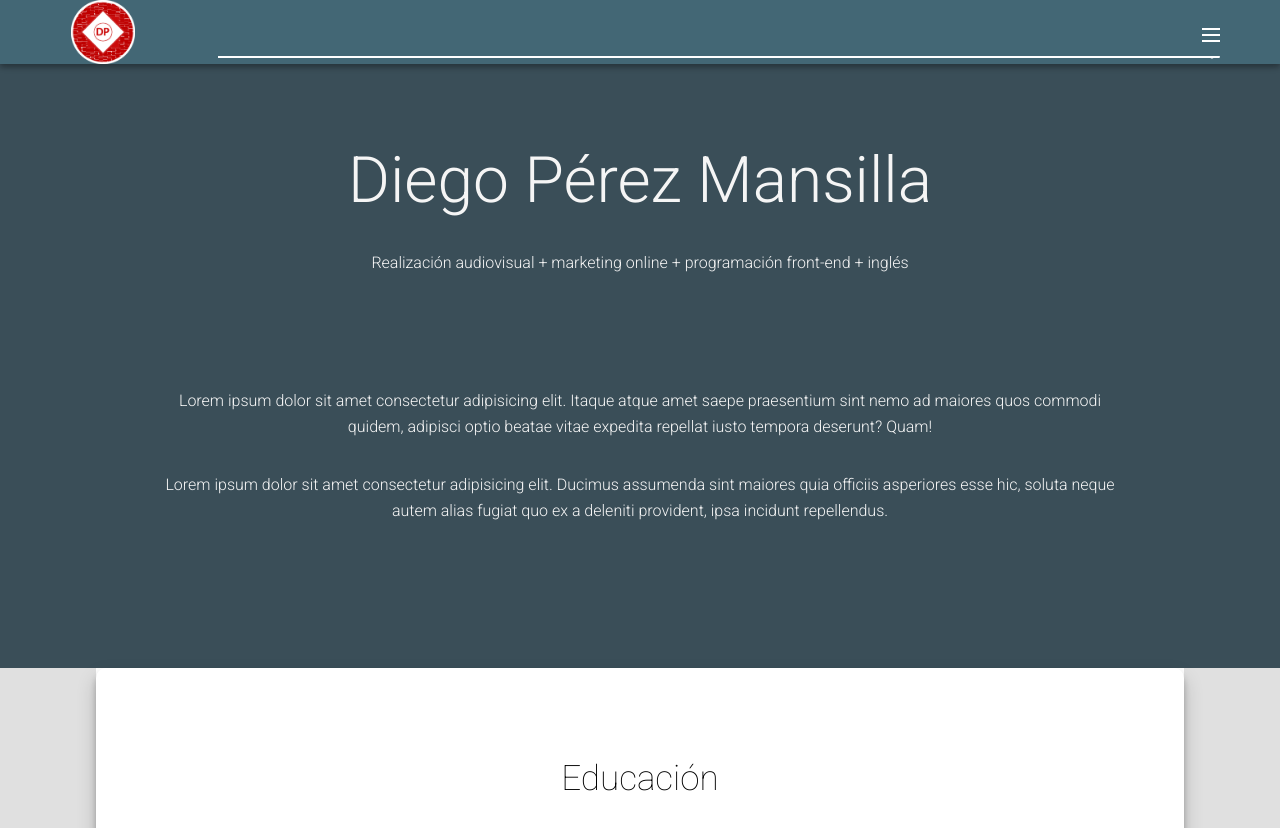
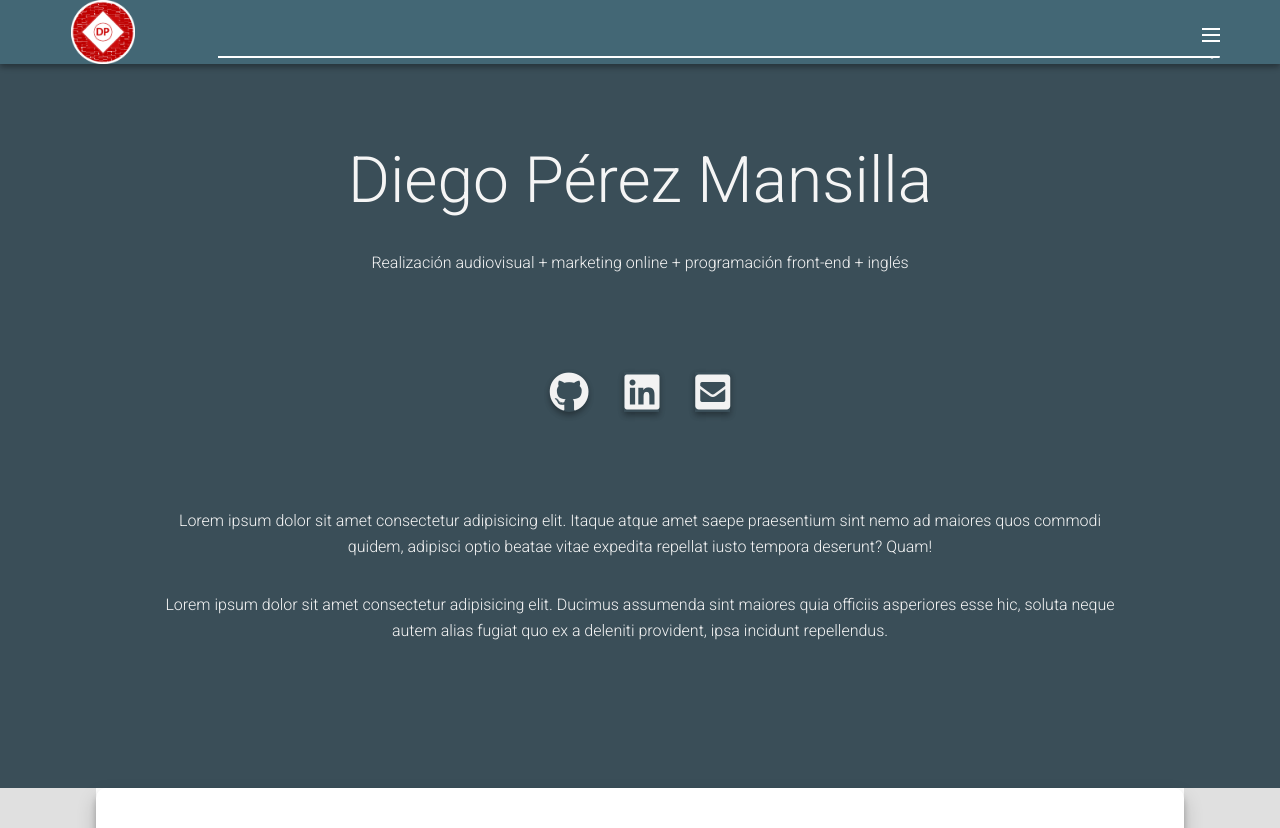
Before and after one commit to Dieguetex/Curriculum, a website: page index.html in a window 1280 px wide. Shown: the top 828 px of the page. Drawn offline with Linux system fonts and the light colour scheme.

Commit message:
icons v1

```diff
--- a/index.html
+++ b/index.html
@@ -9,7 +9,10 @@
     <!-- Cambiar enlaces a carpetas definitivas!! -->
     <link rel="stylesheet" href="./dist/css/normalize.css">
     <link href="https://fonts.googleapis.com/css?family=Roboto:100,300" rel="stylesheet">
+
     <link href="https://fonts.googleapis.com/icon?family=Material+Icons" rel="stylesheet">
+    <link rel="stylesheet" href="https://use.fontawesome.com/releases/v5.4.2/css/all.css" integrity="sha384-/rXc/GQVaYpyDdyxK+ecHPVYJSN9bmVFBvjA/9eOB+pb3F2w2N6fc5qB9Ew5yIns" crossorigin="anonymous">
+
     <link rel="stylesheet" href="./dist/css/style.css">
     <!-- LINK A HAMBURGUESA VIEJA
         <link href="./css/hamburgers.css" rel="stylesheet"> -->
@@ -21,6 +24,18 @@
         <div class="container mainHeader">
             <h1 id="inicio" class="child">Diego Pérez Mansilla</h1>
             <p class="child">Realización audiovisual + marketing online + programación front-end + inglés</p>
+
+            <div class="childHeader icons">
+                <a href="https://github.com/Dieguetex?tab=repositories" target="_blank" rel="noopener noreferrer">
+                    <i class="fab fa-github float icon"></i>
+                </a>
+                <a href="https://www.linkedin.com/in/diego-p%C3%A9rez-mansilla-803672119/" target="_blank" rel="noopener noreferrer">
+                    <i class="fab fa-linkedin float icon"></i>
+                </a>
+                <a href="mailto:diegopmansilla@gmail.com" target="_blank" rel="noopener noreferrer">
+                        <i class="fas fa-envelope-square float icon"></i>
+                </a>
+            </div>
 
             <p class="childHeader">Lorem ipsum dolor sit amet consectetur adipisicing elit. Itaque atque amet saepe
                 praesentium sint nemo ad maiores quos commodi quidem, adipisci optio beatae vitae expedita repellat
@@ -67,6 +82,7 @@
                 </span>
             </button> -->
         </div>
+
         <nav id="menuMobile" class="navMobile">
             <ul id="items">
                 <li class="item"><a href="#inicio">Inicio</a></li>
@@ -76,6 +92,8 @@
                 <li class="item"><a href="#">About</a></li>
             </ul>
         </nav>
+
+
     </header>
 
     <main>
--- a/src/scss/style.scss
+++ b/src/scss/style.scss
@@ -1,4 +1,4 @@
-@import 'material-shadow';
+@import 'material-shadow.scss';
 @import 'newHamburger.scss';
 $easing: cubic-bezier(.6, .05, .28, .91);
 
@@ -42,6 +42,7 @@ header{
     background-color: rgb(58, 78, 88);
     padding-bottom: 10vh;
     margin-bottom: 6px;
+
 
     div.banner{
         @include material-shadow($z-depth:2 );
@@ -156,6 +157,51 @@ header{
         text-align: center;
         margin-bottom: 3rem;
 
+        .icons{
+            margin-bottom: 5rem;
+
+            a:nth-child(1){
+                text-decoration: none;
+                .icon{
+                    color: #f2f2f2;
+                    outline-style: none;
+                    font-size: 2.5em;
+                    border-radius: 100%;
+                }
+                .float {
+                    @include material-shadow($z-depth: 2);
+                    transition: all .2s ease-out;
+
+                    &:hover {
+                        transform: translateY(-4px);
+                        @include material-shadow(4);
+                        border-radius: 100%;
+                    }
+                }
+            }
+
+            a:nth-child(2), a:nth-child(3){
+                text-decoration: none;
+                margin-left: 2rem;
+
+                .icon{
+                    color: #f2f2f2;
+                    outline-style: none;
+                    font-size: 2.5em;
+                }
+
+                .float {
+                    @include material-shadow($z-depth: 2);
+                    transition: all .2s ease-out;
+
+                    &:hover {
+                        transform: translateY(-4px);
+                        @include material-shadow(4);
+                    }
+                }
+            }
+        }
+
         p{
             font-weight: 300;
             font-size: 16px;
```
Also changed, not shown: dist/css/style.css, src/css/style.css.
